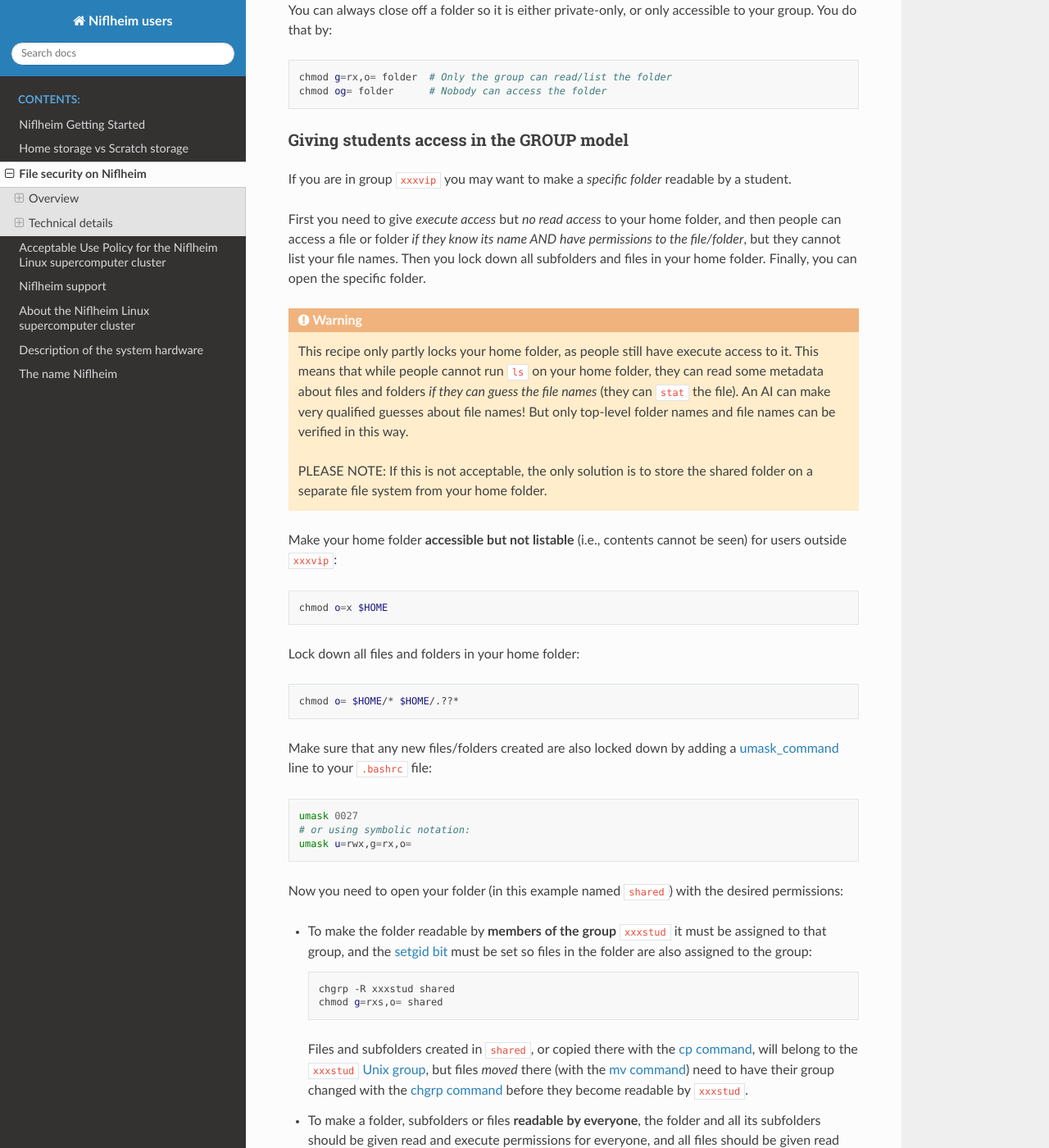
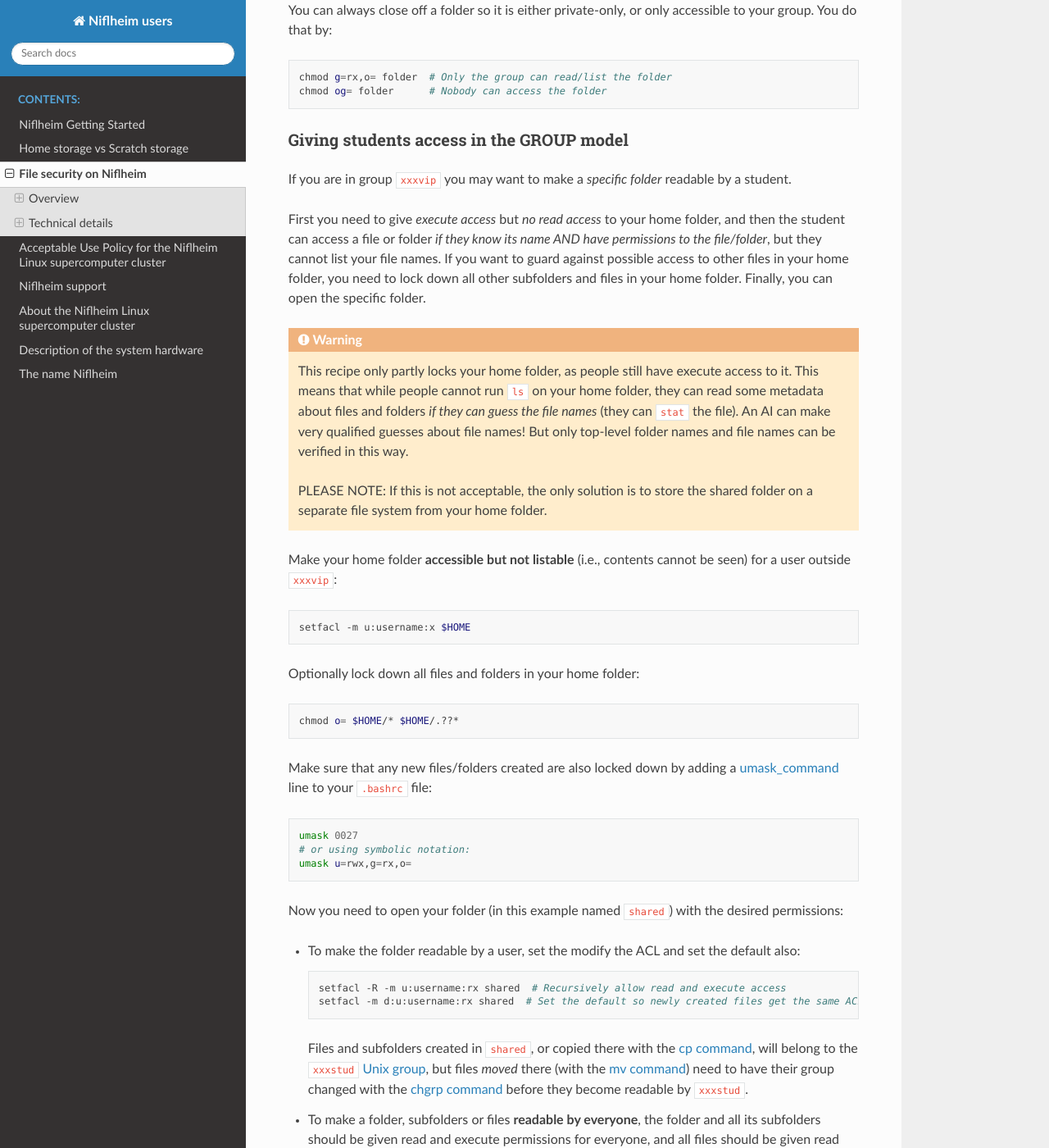
Before and after one commit to OleHolmNielsen/Niflheim_users, a Sphinx documentation site: the page built from docs/File_security_on_Niflheim.rst, in a window 1280 px wide and 1400 px high, scrolled down 3030 px. Shown: the whole window at 82% size. Built offline with Sphinx 7.4.7 and the Read the Docs theme 3.1.0, drawn with Linux system fonts in a browser that asks for light colours.

Commit message:
more chmod -> setfacl

```diff
--- a/docs/File_security_on_Niflheim.rst
+++ b/docs/File_security_on_Niflheim.rst
@@ -158,9 +158,9 @@ Giving students access in the GROUP model
 If you are in group ``xxxvip`` you may want to make a `specific folder` readable by a student.
 
 First you need to give `execute access` but `no read access` to your home folder,
-and then people can access a file or folder *if they know its name AND have permissions to the file/folder*,
+and then the student can access a file or folder *if they know its name AND have permissions to the file/folder*,
 but they cannot list your file names.
-Then you lock down all subfolders and files in your home folder.
+If you want to guard against possible access to other files in your home folder, you need to lock down all other subfolders and files in your home folder.
 Finally, you can open the specific folder.
 
 .. warning::
@@ -175,13 +175,13 @@ Finally, you can open the specific folder.
    PLEASE NOTE: If this is not acceptable, the only solution is to store the shared folder on a separate file system from your home folder.
 
 Make your home folder **accessible but not listable** (i.e., contents cannot be seen)
-for users outside ``xxxvip``:
+for a user outside ``xxxvip``:
 
 .. code-block:: bash
 
-   chmod o=x $HOME
+   setfacl -m u:username:x $HOME
 
-Lock down all files and folders in your home folder:
+Optionally lock down all files and folders in your home folder:
 
 .. code-block:: bash
 
@@ -199,13 +199,12 @@ Make sure that any new files/folders created are also locked down by adding a um
 
 Now you need to open your folder (in this example named ``shared``) with the desired permissions:
 
-- To make the folder readable by **members of the group** ``xxxstud`` it must be assigned to that group,
-  and the `setgid bit`_ must be set so files in the folder are also assigned to the group:
+- To make the folder readable by a user, set the modify the ACL and set the default also:
 
   .. code-block:: bash
 
-     chgrp -R xxxstud shared
-     chmod g=rxs,o= shared
+     setfacl -R -m u:username:rx shared  # Recursively allow read and execute access
+     setfacl -m d:u:username:rx shared  # Set the default so newly created files get the same ACL
 
   Files and subfolders created in ``shared``, or copied there with the `cp command`_,
   will belong to the ``xxxstud`` `Unix group`_,
@@ -221,7 +220,6 @@ Now you need to open your folder (in this example named ``shared``) with the des
      find folder -type f -exec chmod og+r {} +
      find folder -type d -exec chmod og+rx {} +
 
-.. _setgid bit: https://en.wikipedia.org/wiki/Setuid
 .. _cp command: https://en.wikipedia.org/wiki/Cp_(Unix)
 .. _mv command: https://en.wikipedia.org/wiki/Mv_(Unix)
 .. _chgrp command: https://man7.org/linux/man-pages/man1/chgrp.1.html
```
